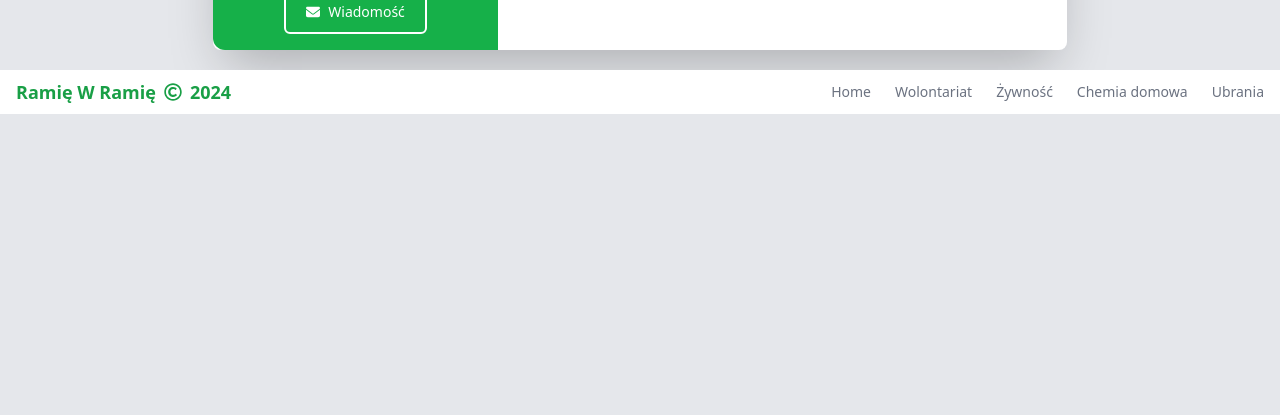
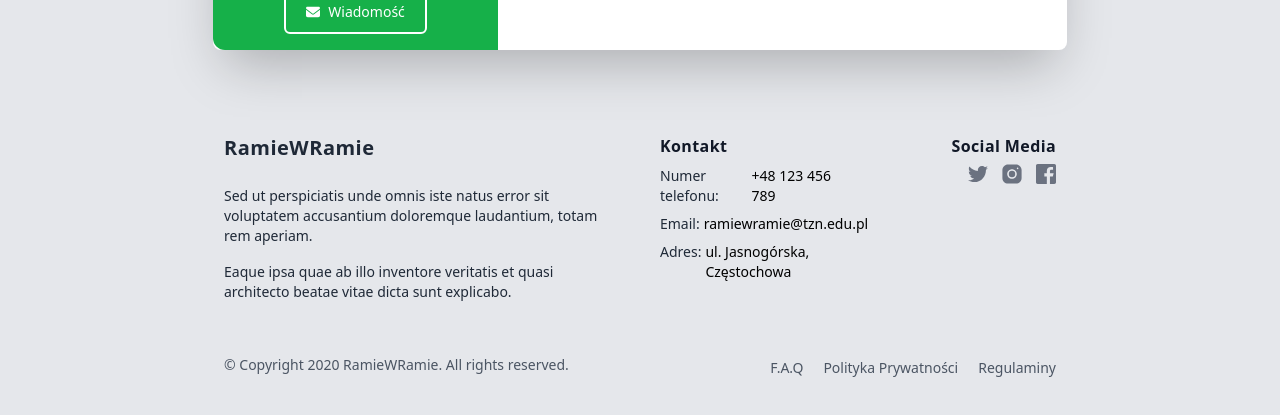
Before and after one commit to Jacpio/RamieWRamie, a React (Vite) app: page /me in a window 1280 px wide. Shown: the part 910-1325 px from the top of the page. Before the commit the page ends 1024 px from the top, so only its background shows below. Built offline with nearby package versions, Linux system fonts and the light colour scheme; what tailwindcss-animated, tailwindcss-border-gradients would draw is missing.

Commit message:
upload Footer

```diff
--- a/src/Elements/Footer.jsx
+++ b/src/Elements/Footer.jsx
@@ -2,31 +2,139 @@
 import { FaRegCopyright } from "react-icons/fa";
 export default function Footer({className=""}) {
     return (
-            <footer className={`bg-white w-full ${className}`}>
-                <div className="w-full mx-auto px-4 md:py-2">
-                    <div className="sm:flex sm:items-center sm:justify-between">
-                        <h1 className="font-bold text-lg text-primary-dark flex items-center gap-2">
-                            Ramię W Ramię <FaRegCopyright /> 2024
-                        </h1>
-                        <ul className="flex flex-wrap items-center text-sm font-medium text-gray-500 sm:mb-0 dark:text-gray-400">
+        <div className="px-4 pt-16 w-[70%] mx-auto md:px-24 lg:px-8">
+            <div className="grid gap-10 row-gap-6 mb-8 sm:grid-cols-2 lg:grid-cols-4">
+                <div className="sm:col-span-2">
+                    <a
+                        href="/"
+                        aria-label="Go home"
+                        title="Company"
+                        className="inline-flex items-center"
+                    >
+						<span className=" text-xl font-bold tracking-wide text-gray-800">
+              RamieWRamie
+            </span>
+                    </a>
+                    <div className="mt-6 lg:max-w-sm">
+                        <p className="text-sm text-gray-800">
+                            {/* DODAJ COŚ TUTAJ KREATYWNEGO UWU */}
+                            Sed ut perspiciatis unde omnis iste natus error sit voluptatem
+                            accusantium doloremque laudantium, totam rem aperiam.
+                        </p>
+                        <p className="mt-4 text-sm text-gray-800">
+                            {/* DODAJ COŚ TUTAJ KREATYWNEGO UWU */}
+                            Eaque ipsa quae ab illo inventore veritatis et quasi architecto
+                            beatae vitae dicta sunt explicabo.
+                        </p>
+                    </div>
+                </div>
+                <div className="space-y-2 text-sm">
+                    <p className="text-base font-bold tracking-wide text-gray-900">
+                        Kontakt
+                    </p>
+                    <div className="flex">
+                        <p className="mr-1 text-gray-800">Numer telefonu:</p>
+                        <a
+                            href="tel:123456789"
+                            aria-label="Our phone"
+                            title="Our phone"
+                            className="transition-colors duration-300 text-deep-purple-accent-400 hover:text-deep-purple-800"
+                        >
+                            +48 123 456 789
+                        </a>
+                    </div>
+                    <div className="flex">
+                        <p className="mr-1 text-gray-800">Email:</p>
+                        <a
+                            href="mailto:tzn.edu.pl"
+                            aria-label="Our email"
+                            title="Our email"
+                            className="transition-colors duration-300 text-deep-purple-accent-400 hover:text-deep-purple-800"
+                        >
+                            ramiewramie@tzn.edu.pl
+                        </a>
+                    </div>
+                    <div className="flex">
+                        <p className="mr-1 text-gray-800">Adres:</p>
+                        <a
+                            href="https://www.google.com/maps"
+                            target="_blank"
+                            rel="noopener noreferrer"
+                            aria-label="Our address"
+                            title="Our address"
+                            className="transition-colors duration-300 text-deep-purple-accent-400 hover:text-deep-purple-800"
+                        >
+                            ul. Jasnogórska, Częstochowa
+                        </a>
+                    </div>
+                </div>
+                <div className="text-right">
+          <span className="text-base font-bold tracking-wide text-gray-900">
+            Social Media
+          </span>
+                    <div className="flex items-center justify-end mt-1 space-x-3">
+                        <a
+                            href="/"
+                            className="text-gray-500 transition-colors duration-300 hover:text-deep-purple-accent-400"
+                        >
+                            <svg viewBox="0 0 24 24" fill="currentColor" className="h-5">
+                                <path
+                                    d="M24,4.6c-0.9,0.4-1.8,0.7-2.8,0.8c1-0.6,1.8-1.6,2.2-2.7c-1,0.6-2,1-3.1,1.2c-0.9-1-2.2-1.6-3.6-1.6 c-2.7,0-4.9,2.2-4.9,4.9c0,0.4,0,0.8,0.1,1.1C7.7,8.1,4.1,6.1,1.7,3.1C1.2,3.9,1,4.7,1,5.6c0,1.7,0.9,3.2,2.2,4.1 C2.4,9.7,1.6,9.5,1,9.1c0,0,0,0,0,0.1c0,2.4,1.7,4.4,3.9,4.8c-0.4,0.1-0.8,0.2-1.3,0.2c-0.3,0-0.6,0-0.9-0.1c0.6,2,2.4,3.4,4.6,3.4 c-1.7,1.3-3.8,2.1-6.1,2.1c-0.4,0-0.8,0-1.2-0.1c2.2,1.4,4.8,2.2,7.5,2.2c9.1,0,14-7.5,14-14c0-0.2,0-0.4,0-0.6 C22.5,6.4,23.3,5.5,24,4.6z"/>
+                            </svg>
+                        </a>
+                        <a
+                            href="/"
+                            className="text-gray-500 transition-colors duration-300 hover:text-deep-purple-accent-400"
+                        >
+                            <svg viewBox="0 0 30 30" fill="currentColor" className="h-6">
+                                <circle cx="15" cy="15" r="4"/>
+                                <path
+                                    d="M19.999,3h-10C6.14,3,3,6.141,3,10.001v10C3,23.86,6.141,27,10.001,27h10C23.86,27,27,23.859,27,19.999v-10   C27,6.14,23.859,3,19.999,3z M15,21c-3.309,0-6-2.691-6-6s2.691-6,6-6s6,2.691,6,6S18.309,21,15,21z M22,9c-0.552,0-1-0.448-1-1   c0-0.552,0.448-1,1-1s1,0.448,1,1C23,8.552,22.552,9,22,9z"/>
+                            </svg>
+                        </a>
+                        <a
+                            href="/"
+                            className="text-gray-500 transition-colors duration-300 hover:text-deep-purple-accent-400"
+                        >
+                            <svg viewBox="0 0 24 24" fill="currentColor" className="h-5">
+                                <path
+                                    d="M22,0H2C0.895,0,0,0.895,0,2v20c0,1.105,0.895,2,2,2h11v-9h-3v-4h3V8.413c0-3.1,1.893-4.788,4.659-4.788 c1.325,0,2.463,0.099,2.795,0.143v3.24l-1.918,0.001c-1.504,0-1.795,0.715-1.795,1.763V11h4.44l-1,4h-3.44v9H22c1.105,0,2-0.895,2-2 V2C24,0.895,23.105,0,22,0z"/>
+                            </svg>
+                        </a>
+                    </div>
+                </div>
+            </div>
+            <div className="flex flex-col-reverse justify-between pt-5 pb-10 border-t lg:flex-row">
+                <p className="text-sm text-gray-600">
+                    © Copyright 2020 RamieWRamie. All rights reserved.
+                </p>
+                <ul className="flex flex-col mb-3 space-y-2 lg:mb-0 sm:space-y-0 sm:space-x-5 sm:flex-row">
                     <li>
-                                <a href="#" className="hover:underline me-4 md:me-6">Home</a>
+                        <a
+                            href="/faq"
+                            className="text-sm text-gray-600 transition-colors duration-300 hover:text-deep-purple-accent-400"
+                        >
+                            F.A.Q
+                        </a>
                     </li>
                     <li>
-                                <a href="#" className="hover:underline me-4 md:me-6">Wolontariat</a>
+                        <a
+                            href="/"
+                            className="text-sm text-gray-600 transition-colors duration-300 hover:text-deep-purple-accent-400"
+                        >
+                            Polityka Prywatności
+                        </a>
                     </li>
                     <li>
-                                <a href="#" className="hover:underline me-4 md:me-6">Żywność</a>
-                            </li>
-                            <li>
-                                <a href="#" className="hover:underline me-4 md:me-6">Chemia domowa</a>
-                            </li>
-                            <li>
-                                <a href="#" className="hover:underline">Ubrania</a>
+                        <a
+                            href="/"
+                            className="text-sm text-gray-600 transition-colors duration-300 hover:text-deep-purple-accent-400"
+                        >
+                            Regulaminy
+                        </a>
                     </li>
                 </ul>
             </div>
         </div>
-            </footer>
     );
 }
```
Lines whose indentation alone changed are shown as unchanged.
